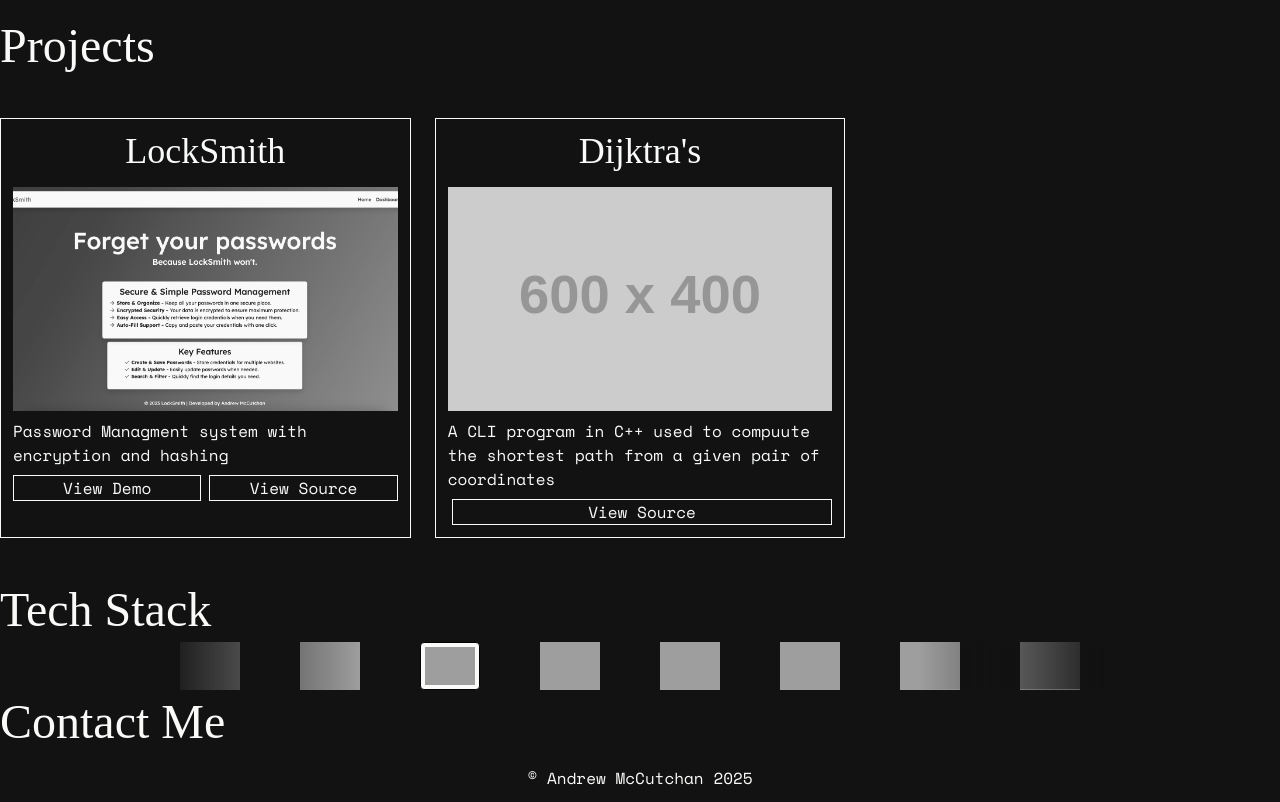
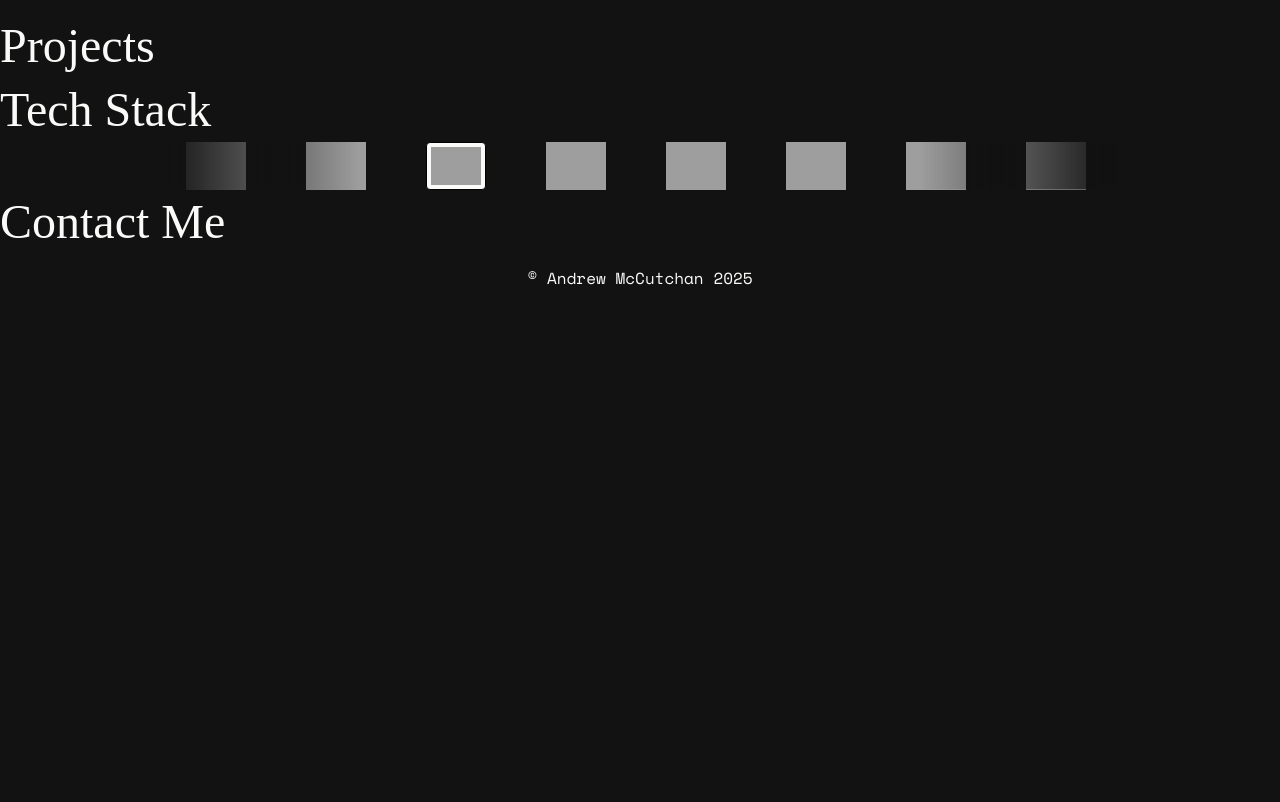
Before and after one commit to andmccutchan/Personal-Website, a React (Vite) app: page / in a window 1280 px wide. Shown: the part 538-1340 px from the top of the page. After the commit the page ends 840 px from the top, so only its background shows below. Built offline with nearby package versions, Linux system fonts and the light colour scheme; grey boxes are pictures that could not be loaded; a web font is replaced by a local one.

Commit message:
Hiding projects for now

```diff
--- a/src/Components/ProjectsSection.jsx
+++ b/src/Components/ProjectsSection.jsx
@@ -23,7 +23,7 @@ const ProjectsSection = () => {
   return (
     <>
       <h2 className="secondary-font text-5xl text-stone-50 my-2">Projects</h2>
-      <div className="grid grid-cols-3 gap-6 w-full mx-auto my-10">
+      {/* <div className="grid grid-cols-3 gap-6 w-full mx-auto my-10">
         {projectInfo.map((project, index) => (
           <ProjectCard
             key={index}
@@ -38,7 +38,7 @@ const ProjectsSection = () => {
             githubLink={project.github}
           />
         ))}
-      </div>
+      </div> */}
     </>
   );
 };
```
